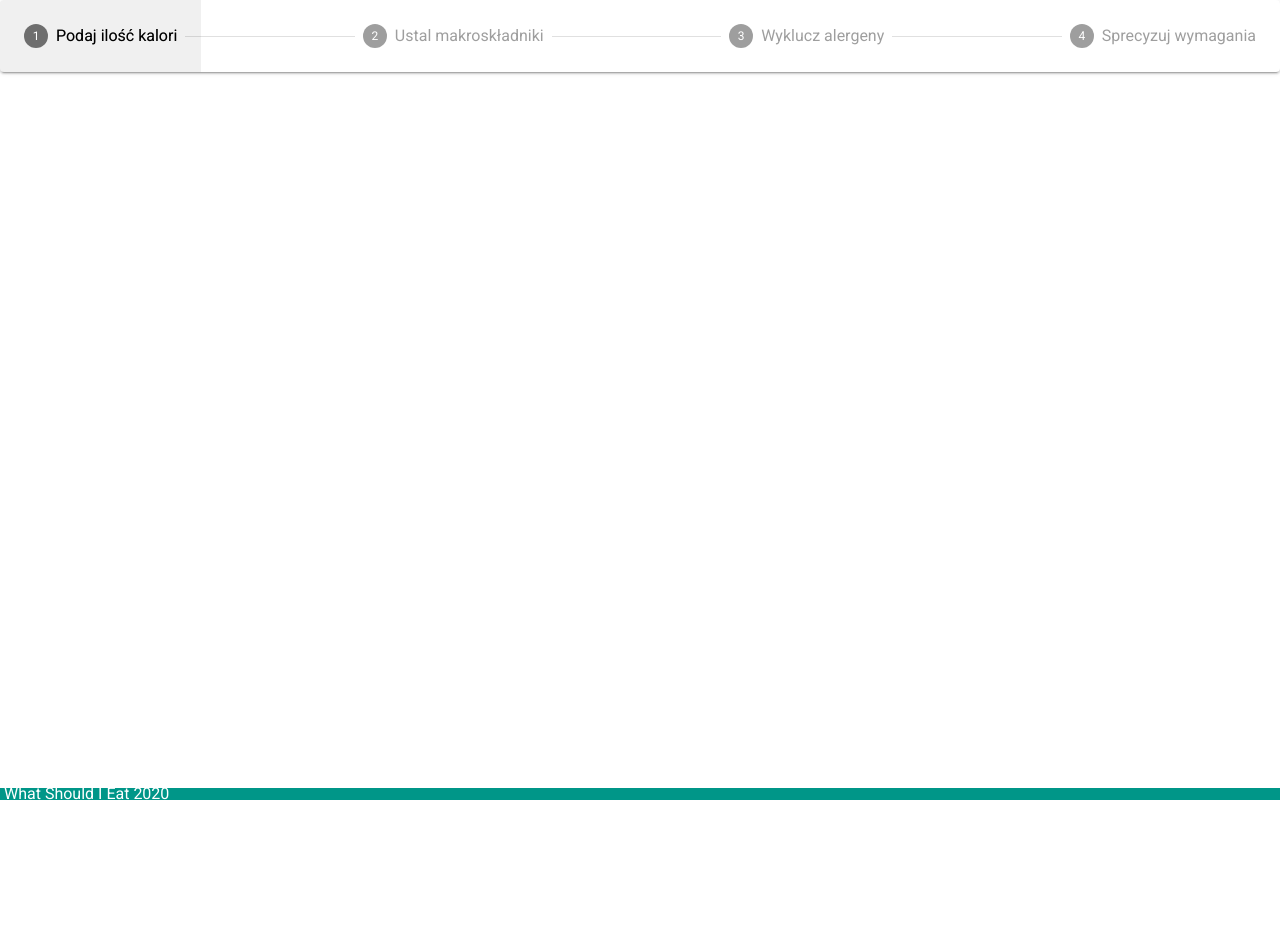
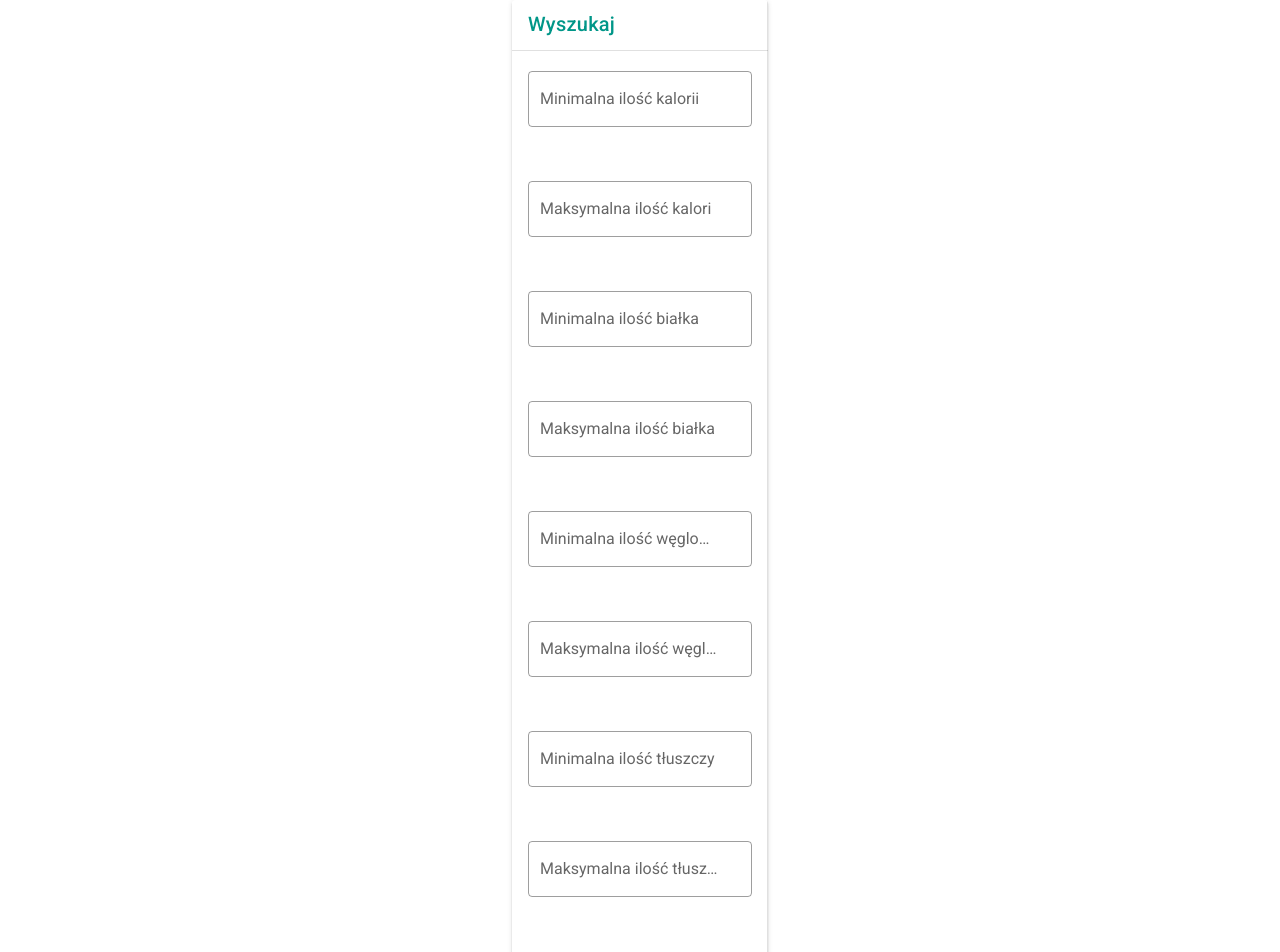
Before and after one commit to dawidPereira/what-should-i-eat-we, a Vue app: page /find in a window 1280 px wide. Shown: the top 952 px of the page. Before the commit the page ends 806 px from the top, so only its background shows below. Built offline with nearby package versions, Linux system fonts and the light colour scheme.

Commit message:
Added search panel

```diff
--- a/src/components/search/search-panel.vue
+++ b/src/components/search/search-panel.vue
@@ -1,10 +1,120 @@
 <template>
+    <v-card
+            height="100%"
+            width="256"
+            class="mx-auto"
+    >
+        <v-navigation-drawer permanent>
+            <v-list-item>
+                <v-list-item-content>
+                    <v-list-item-title class="title teal--text">
+                        Wyszukaj
+                    </v-list-item-title>
+                    <v-list-item-subtitle>
+                    </v-list-item-subtitle>
+                </v-list-item-content>
+            </v-list-item>
 
+            <v-divider></v-divider>
+
+            <v-list>
+                <v-list-item>
+                    <v-list-item-content>
+                        <teal-text-field label="Minimalna ilość kalorii" :data="lowerLimit"
+                                         :rules="caloriesRules"></teal-text-field>
+                    </v-list-item-content>
+                </v-list-item>
+
+                <v-list-item>
+                    <v-list-item-content>
+                        <teal-text-field label="Maksymalna ilość kalori" :data="upperLimit"
+                                         :rules="caloriesRules"></teal-text-field>
+                    </v-list-item-content>
+                </v-list-item>
+
+                <v-list-item>
+                    <v-list-item-content>
+                        <teal-text-field label="Minimalna ilość białka" :data="proteinslowerLimit"
+                                         :rules="macroNutrientRule"></teal-text-field>
+                    </v-list-item-content>
+                </v-list-item>
+
+                <v-list-item>
+                    <v-list-item-content>
+                        <teal-text-field label="Maksymalna ilość białka" :data="proteinsupperLimit"
+                                         :rules="macroNutrientRule"></teal-text-field>
+                    </v-list-item-content>
+                </v-list-item>
+
+                <v-list-item>
+                    <v-list-item-content>
+                        <teal-text-field label="Minimalna ilość węglowodanów" :data="carbohydrateslowerLimit"
+                                         :rules="macroNutrientRule"></teal-text-field>
+                    </v-list-item-content>
+                </v-list-item>
+
+                <v-list-item>
+                    <v-list-item-content>
+                        <teal-text-field label="Maksymalna ilość węglowodanów" :data="carbohydratesupperLimit"
+                                         :rules="macroNutrientRule"></teal-text-field>
+                    </v-list-item-content>
+                </v-list-item>
+
+                <v-list-item>
+                    <v-list-item-content>
+                        <teal-text-field label="Minimalna ilość tłuszczy" :data="fatslowerLimit"
+                                         :rules="macroNutrientRule"></teal-text-field>
+                    </v-list-item-content>
+                </v-list-item>
+
+                <v-list-item>
+                    <v-list-item-content>
+                        <teal-text-field label="Maksymalna ilość tłuszczy" :data="fatsupperLimit"
+                                         :rules="macroNutrientRule"></teal-text-field>
+                    </v-list-item-content>
+                </v-list-item>
+
+                <v-list-item>
+                    <v-list-item-content>
+                            <v-checkbox v-model="milk" :label="`Mleko`" color="teal" class="ma-2"></v-checkbox>
+                            <v-checkbox v-model="gluten" :label="`Gluten`" color="teal" class="ma-2"></v-checkbox>
+                            <v-checkbox v-model="nuts" :label="`Orzechy`" color="teal" class="ma-2"></v-checkbox>
+                            <v-checkbox v-model="requirementsforVegan" :label="`Dla vegan`" color="teal" class="ma-2"></v-checkbox>
+                            <v-checkbox v-model="requirementsforVegetarian" :label="`Dla vegetarian`" color="teal" class="ma-2"></v-checkbox>
+                            <v-checkbox v-model="requirementsecological" :label="`Z produktów ekologicznych`" color="teal" class="ma-2"></v-checkbox>
+                            <v-checkbox v-model="mealTypesbreakfast" :label="`Śniadanie`" color="teal" class="ma-2"></v-checkbox>
+                            <v-checkbox v-model="mealTypesdinner" :label="`Obiad`" color="teal" class="ma-2"></v-checkbox>
+                            <v-checkbox v-model="mealTypessupper" :label="`Kolacja`" color="teal" class="ma-2"></v-checkbox>
+                            <v-checkbox v-model="mealTypessnack" :label="`Przekąska`" color="teal" class="ma-2"></v-checkbox>
+                            <v-checkbox v-model="mealTypessweets" :label="`Słodycze`" color="teal" class="ma-2"></v-checkbox>
+                    </v-list-item-content>
+                </v-list-item>
+
+                <v-list-item>
+                    <v-list-item-content>
+                        <v-btn class="mr-4 white--text" @click="submit" color="teal">Szukaj</v-btn>
+                        <v-btn class="white--text" @click="clear" color="teal">Wyczyść</v-btn>
+                    </v-list-item-content>
+                </v-list-item>
+            </v-list>
+        </v-navigation-drawer>
+    </v-card>
 </template>
 
 <script>
+    import TealTextField from "@/components/search/teal-text-field";
+
     export default {
-        name: ""
+        name: "search-panel",
+        components: {TealTextField},
+        data: () => ({
+            items: [
+                {title: 'Dashboard', icon: 'mdi-view-dashboard'},
+                {title: 'Photos', icon: 'mdi-image'},
+                {title: 'About', icon: 'mdi-help-box'},
+            ],
+            right: null,
+        })
     }
 </script>
 
--- /dev/null
+++ b/src/components/search/search-stepper.vue
@@ -0,0 +1,51 @@
+    <template>
+        <v-stepper v-model="e1">
+            <v-stepper-header>
+                <v-stepper-step :complete="e1 > 1" step="1" editable color="teal">Podaj ilość kalori</v-stepper-step>
+
+                <v-divider></v-divider>
+
+                <v-stepper-step :complete="e1 > 2" step="2" editable color="teal">Ustal makroskładniki</v-stepper-step>
+
+                <v-divider></v-divider>
+
+                <v-stepper-step :complete="e1 > 3" step="3" editable color="teal">Wyklucz alergeny</v-stepper-step>
+
+                <v-divider></v-divider>
+
+                <v-stepper-step step="4" editable color="teal">Sprecyzuj wymagania</v-stepper-step>
+            </v-stepper-header>
+
+            <v-stepper-items>
+                <v-stepper-content step="1">
+                    <calories-card></calories-card>
+                </v-stepper-content>
+
+                <v-stepper-content step="2">
+                    <macro-nutrient-card></macro-nutrient-card>
+                </v-stepper-content>
+
+                <v-stepper-content step="3">
+                    <allergens-card></allergens-card>
+                </v-stepper-content>
+
+                <v-stepper-content step="4">
+                    <requirement-card></requirement-card>
+                </v-stepper-content>
+            </v-stepper-items>
+        </v-stepper>
+    </template>
+
+    <script>
+        import CaloriesCard from "@/components/search/calories-card";
+        import MacroNutrientCard from "@/components/search/macro-nutrient-card";
+        import AllergensCard from "@/components/search/allergens-card";
+        import RequirementCard from "@/components/search/requirement-card";
+        export default {
+            name: "search-stepper",
+            components: {RequirementCard, AllergensCard, MacroNutrientCard, CaloriesCard},
+            data: () => ({
+                e1: 0,
+            }),
+        }
+    </script>
--- a/src/views/Find.vue
+++ b/src/views/Find.vue
@@ -1,50 +1,11 @@
 <template>
-    <v-stepper v-model="e1">
-        <v-stepper-header>
-            <v-stepper-step :complete="e1 > 1" step="1" editable color="teal">Podaj ilość kalori</v-stepper-step>
-
-            <v-divider></v-divider>
-
-            <v-stepper-step :complete="e1 > 2" step="2" editable color="teal">Ustal makroskładniki</v-stepper-step>
-
-            <v-divider></v-divider>
-
-            <v-stepper-step :complete="e1 > 3" step="3" editable color="teal">Wyklucz alergeny</v-stepper-step>
-
-            <v-divider></v-divider>
-
-            <v-stepper-step step="4" editable color="teal">Sprecyzuj wymagania</v-stepper-step>
-        </v-stepper-header>
-
-        <v-stepper-items>
-            <v-stepper-content step="1">
-                <calories-card></calories-card>
-            </v-stepper-content>
-
-            <v-stepper-content step="2">
-                <macro-nutrient-card></macro-nutrient-card>
-            </v-stepper-content>
-
-            <v-stepper-content step="3">
-                <allergens-card></allergens-card>
-            </v-stepper-content>
-
-            <v-stepper-content step="4">
-                <requirement-card></requirement-card>
-            </v-stepper-content>
-        </v-stepper-items>
-    </v-stepper>
+    <search-panel></search-panel>
 </template>
 
 <script>
-    import CaloriesCard from "@/components/search/calories-card";
-    import MacroNutrientCard from "@/components/search/macro-nutrient-card";
-    import AllergensCard from "@/components/search/allergens-card";
-    import RequirementCard from "@/components/search/requirement-card";
+    import SearchPanel from "@/components/search/search-panel";
     export default {
-        components: {RequirementCard, AllergensCard, MacroNutrientCard, CaloriesCard},
-        data: () => ({
-                e1: 0,
-        }),
+        name: "Find",
+        components: {SearchPanel},
     }
 </script>
--- a/src/views/Home.vue
+++ b/src/views/Home.vue
@@ -4,7 +4,7 @@
         <info/>
         <v-container grid-list-xl>
             <v-layout row wrap justify-center class="my-12">
-                <Find class="full-width"/>
+                <search-stepper class="full-width"/>
             </v-layout>
         </v-container>
         <section>
@@ -33,11 +33,12 @@
     import info from "@/components/home/info";
     import About from "@/components/home/about";
     import Find from "@/views/Find";
+    import SearchStepper from "@/components/search/search-stepper";
 
     export default {
         name: "Home",
         components: {
-            Find,
+            SearchStepper,
             About,
             info,
             hero
```
